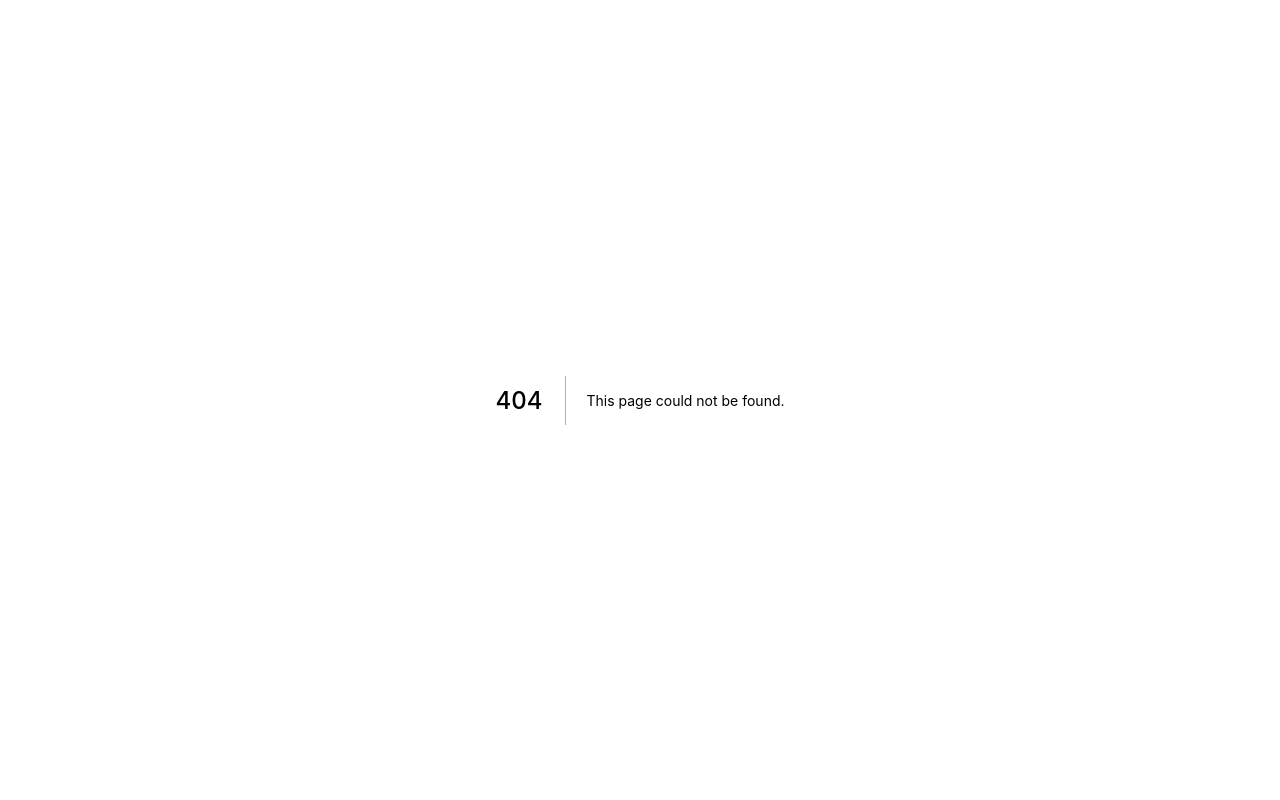
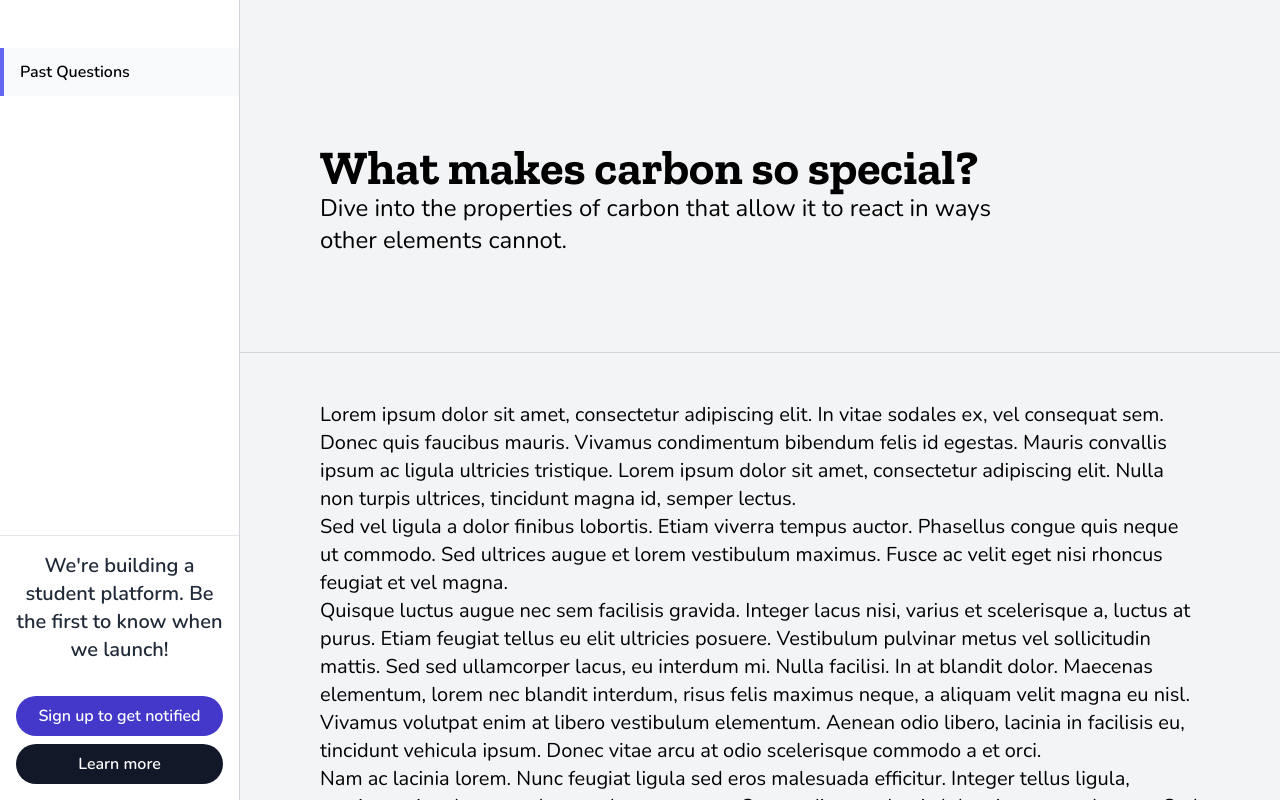
Before and after one commit to okezieuc/website, a Next.js app: page /learn/1/1 in a window 1280 px wide. Before the commit this address had no page. Built offline with nearby package versions, Linux system fonts and the light colour scheme; what @tailwindcss/typography would draw is missing.

Commit message:
create lesson page

```diff
--- a/components/courses/page/LessonListItem.js
+++ b/components/courses/page/LessonListItem.js
@@ -1,9 +1,15 @@
+import Link from "next/link";
+
 export default function LessonListItem() {
   return (
     <div className="flex items-center">
       <div className="text-2xl w-12 text-center">1</div>
       <div className="flex-1">
-        <div className="text-xl">What makes carbon so special?</div>
+        <div className="text-xl">
+          <Link href="/learn/abcd1234/what-makes-carbon-so-special">
+            What makes carbon so special?
+          </Link>
+        </div>
         <div className="text-md">
           Dive into the properties of carbon that allow it to react in ways
           other elements cannot.
--- /dev/null
+++ b/pages/learn/[course]/[lesson].js
@@ -0,0 +1,53 @@
+import Layout from "@components/app/layout";
+
+export default function Lesson() {
+  return (
+    <Layout>
+      <div className="md:-mx-12 lg:-mx-20 md:px-12 lg:px-20 border-b border-gray-300">
+        <div className="max-w-2xl my-24">
+          <h1 className="text-5xl font-bold font-heading">
+            What makes carbon so special?
+          </h1>
+          <h2 className="text-2xl">
+            Dive into the properties of carbon that allow it to react in ways
+            other elements cannot.
+          </h2>
+        </div>
+      </div>
+      <div className="text-xl mt-12">
+        <p>
+          Lorem ipsum dolor sit amet, consectetur adipiscing elit. In vitae
+          sodales ex, vel consequat sem. Donec quis faucibus mauris. Vivamus
+          condimentum bibendum felis id egestas. Mauris convallis ipsum ac
+          ligula ultricies tristique. Lorem ipsum dolor sit amet, consectetur
+          adipiscing elit. Nulla non turpis ultrices, tincidunt magna id, semper
+          lectus.
+        </p>
+        <p>
+          Sed vel ligula a dolor finibus lobortis. Etiam viverra tempus auctor.
+          Phasellus congue quis neque ut commodo. Sed ultrices augue et lorem
+          vestibulum maximus. Fusce ac velit eget nisi rhoncus feugiat et vel
+          magna.
+        </p>
+        <p>
+          Quisque luctus augue nec sem facilisis gravida. Integer lacus nisi,
+          varius et scelerisque a, luctus at purus. Etiam feugiat tellus eu elit
+          ultricies posuere. Vestibulum pulvinar metus vel sollicitudin mattis.
+          Sed sed ullamcorper lacus, eu interdum mi. Nulla facilisi. In at
+          blandit dolor. Maecenas elementum, lorem nec blandit interdum, risus
+          felis maximus neque, a aliquam velit magna eu nisl. Vivamus volutpat
+          enim at libero vestibulum elementum. Aenean odio libero, lacinia in
+          facilisis eu, tincidunt vehicula ipsum. Donec vitae arcu at odio
+          scelerisque commodo a et orci.
+        </p>
+        <p>
+          Nam ac lacinia lorem. Nunc feugiat ligula sed eros malesuada
+          efficitur. Integer tellus ligula, maximus vitae lorem et, luctus
+          placerat neque. Suspendisse molestie lobortis erat ac placerat. Sed
+          placerat lacus in ante pulvinar, at ultrices odio congue. Fusce id
+          elit nec ex porta maximus. Vivamus mollis lobortis ex vel hendrerit.
+        </p>
+      </div>
+    </Layout>
+  );
+}
```
